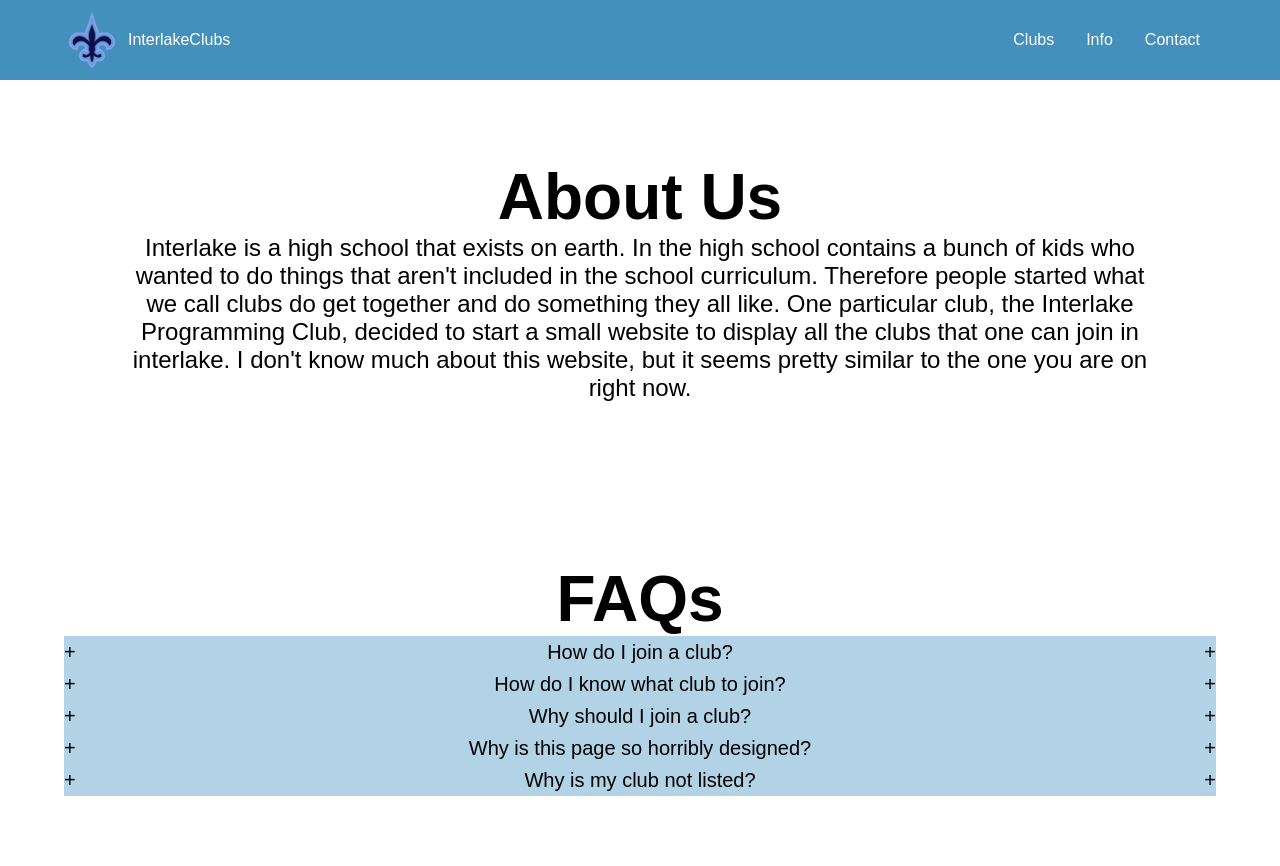
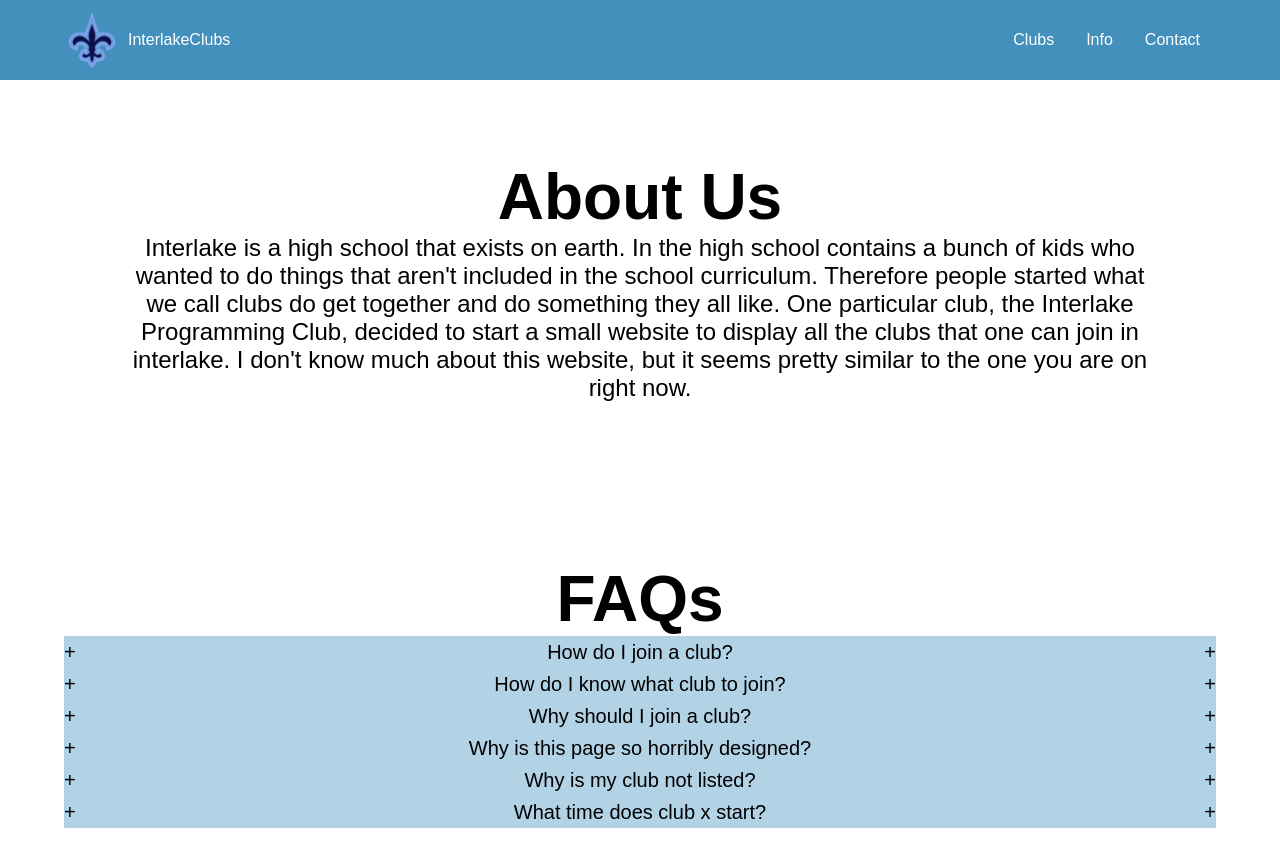
Before and after one commit to InterlakeProgrammingClub/ihsClubSite, a Next.js app: page /info in a window 1280 px wide. Shown: the top 866 px of the page. Before the commit the page ends 800 px from the top, so only its background shows below. Built offline with nearby package versions, Linux system fonts and the light colour scheme; a web font is replaced by a local one.

Commit message:
extra additions

```diff
--- a/src/components/Club.jsx
+++ b/src/components/Club.jsx
@@ -37,7 +37,11 @@ export default function Club(item) {
 			<div className={styles.clubTextInfo}>
 				<h1>{item.name}</h1>
 				<div className={styles.descriptionContainer}>
-					<p>{item.description}</p>
+					{item.description === "" ? (
+						<i>No Description Provided</i>
+					) : (
+						<p>{item.description}</p>
+					)}
 				</div>
 			</div>
 		</Link>
--- a/src/pages/info.jsx
+++ b/src/pages/info.jsx
@@ -4,6 +4,10 @@ import { Header, Navbar } from "@/components";
 import styles from "@/styles/Info.module.css";
 
 export default function Info() {
+	const startEndTime = process.env.NEXT_PUBLIC_START_END_TIME;
+	const wednesdayStartEndTime =
+		process.env.NEXT_PUBLIC_WEDNESDAY_START_END_TIME;
+
 	const show = (event) => {
 		const style = document.getElementById("text" + event.target.id).style;
 		document.getElementById("text" + event.target.id).className =
@@ -123,6 +127,24 @@ export default function Info() {
 									form on the <Link href="/contact">contact page</Link>.
 								</p>
 							</div>
+							<div className={styles.accordianWrapper}>
+								<div className={styles.faqAccordian} onClick={show}>
+									<p>+</p>
+									<p className={styles.faqTitle}>
+										What time does club x start?
+									</p>
+									<p>+</p>
+								</div>
+								<p>
+									The usual time for normal days is from{" "}
+									{startEndTime ? startEndTime : "3:30 - 4:10"}, and on
+									Wednesdays it is from{" "}
+									{wednesdayStartEndTime ? wednesdayStartEndTime : "1:00-2:00"}.
+									However, this is not the case for all clubs. If you would like
+									to get the exact start and end times, please contact the club
+									via email.
+								</p>
+							</div>
 						</div>
 					</div>
 				</div>
--- a/src/styles/Info.module.css
+++ b/src/styles/Info.module.css
@@ -33,6 +33,7 @@
 	margin-top: 5vh;
 	width: 90%;
 	margin: auto;
+  margin-bottom: 5rem;
 }
 
 .faqContainer > p {
```
Also changed, not shown: 1 other file (tests, documents, lock files or other folders).
